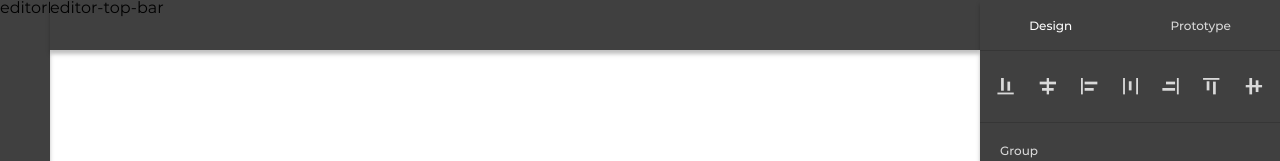
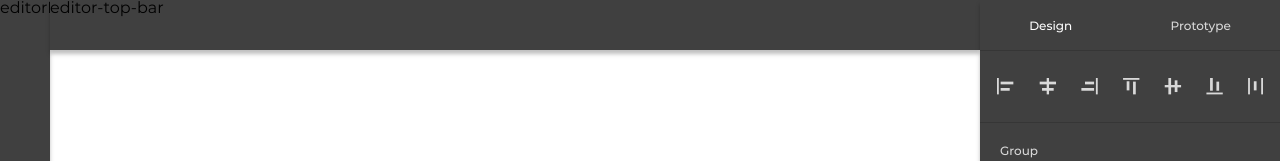
Before and after one commit to Alex-Dolid/my-figma, a React (Create React App) app: page / in a window 1280 px wide. Shown: the top 161 px of the page. Built offline with nearby package versions, Linux system fonts and the light colour scheme.

Commit message:
Update index.tsx

```diff
--- a/src/components/reusable/Panels/DesignPanels/AlignPositionPanel/index.tsx
+++ b/src/components/reusable/Panels/DesignPanels/AlignPositionPanel/index.tsx
@@ -8,13 +8,13 @@ import Icon, { IconName } from "../../../Icon";
 import Button from "../../../Button";
 
 const arrNameIcons: Array<IconName> = [
-  "iconAlignPositionBottom",
+  "iconAlignPositionLeft",
   "iconAlignPositionHorizontalCenters",
-  "iconAlignPositionLeft",
-  "iconAlignPositionMoreOptions",
   "iconAlignPositionRight",
   "iconAlignPositionTop",
   "iconAlignPositionVerticalCenters",
+  "iconAlignPositionBottom",
+  "iconAlignPositionMoreOptions",
 ];
 
 const AlignPositionPanel = (): ReactElement => (
```
